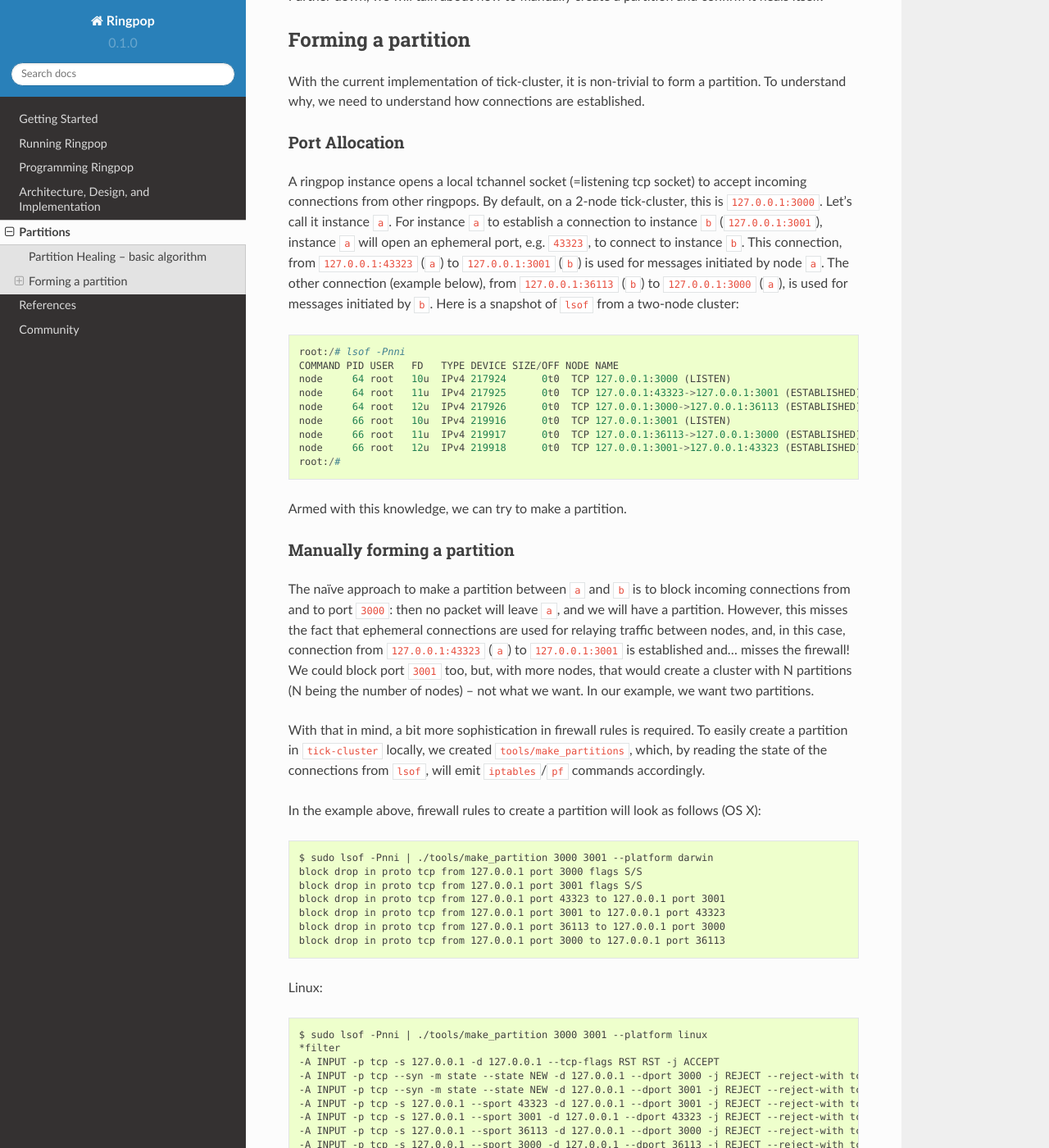
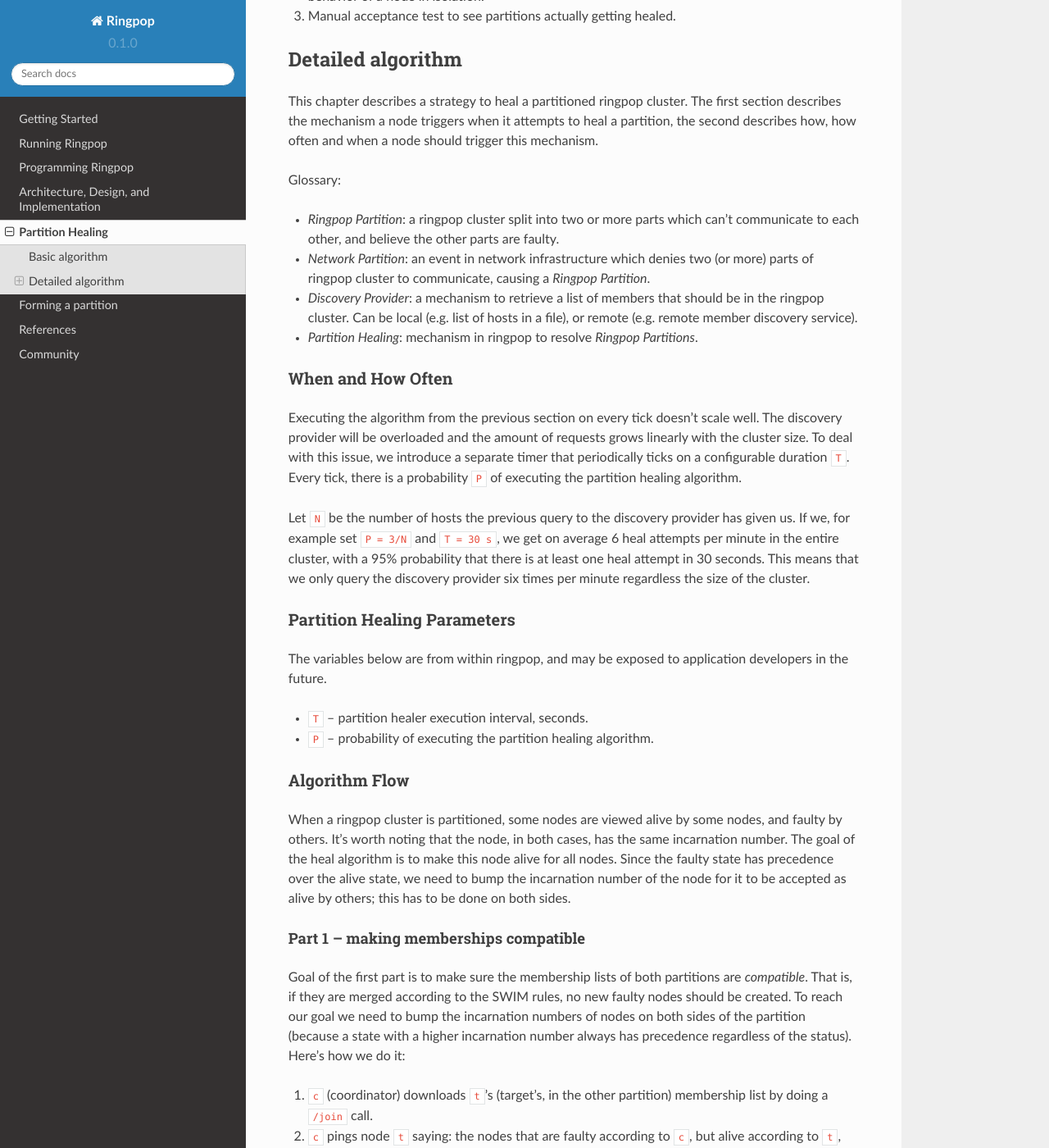
Before and after one commit to uber-node/ringpop-common, a Sphinx documentation site: the page built from docs/partitions.md, in a window 1280 px wide and 1400 px high, scrolled down 763 px. Shown: the whole window at 82% size. Built offline with Sphinx 7.4.7 and the Read the Docs theme 2.0.0, drawn with Linux system fonts in a browser that asks for light colours; some of the changed text lies outside the part shown.

Commit message:
Add partition healing details (#58)
* Add partition healing details

Implementation is settled, time to make documentation available. Also, clarify sudo and partition healing params:
- Two sudo commands in a pipe do not work when asked for a password; fix that.
- Rename configurables to partition healing parameters.

````diff
--- a/docs/index.rst
+++ b/docs/index.rst
@@ -13,5 +13,6 @@ To find out more, head to the Getting Started section below.
    programming_ringpop
    architecture_design
    partitions
+   make-partition
    references
    community
--- a/docs/partitions.md
+++ b/docs/partitions.md
@@ -1,226 +1,69 @@
-# Partitions
+# Partition Healing
 
-In the original implementation of ringpop, if a cluster is split to multiple
-partitions, nodes in each partition declare each other as faulty, and afterward
-will no longer communicate. Ringpop implemented support for merging the
-partitions, which we call `healing`.
+In the original implementation of ringpop, if a cluster is split to multiple partitions due to failing network connectivity between them, nodes in each partition declare each other as faulty, and afterward will no longer communicate. Ringpop implemented support for merging the partitions, which we call `healing`. If the network partition is healed, the ringpop cluster is still partitioned into smaller ringpop clusters that don't ping each other. We introduce Partition Healing to merge these smaller clusters back into one healthy ringpop cluster.
 
-## Partition Healing -- basic algorithm
+## Basic algorithm
 
-In order for two partitions to heal, the algorithm does the following,
-periodically (some details are omitted for brevity; exact algorithm can be
-found in the code comments in the implementation):
+In order for two partitions to heal, the algorithm does the following, periodically (this is the TLDR version of it; for the full algorithm, see below):
 
 1. Randomly select a `faulty` node.
 2. Send it a `/join` request, get its membership list.
-3. If the local and retrieved lists are incompatible (merging them will
-   introduce new faulties), mark all incompatible nodes suspect. When receiving
-   this change the respective node will reassert that it is actually alive and
-   update its incarnation number making it compatible for merge.
-4. If the local and retrieved lists are compatible (merging them will not
-   introduce new faulties), merge the membership list with the local node's
-   membership and disseminate the changes.
+3. If the local and retrieved lists are incompatible (merging them will introduce new faulties), mark all incompatible nodes suspect. When receiving this change the respective node will reassert that it is actually alive and update its incarnation number making it compatible for merge.
+4. If the local and retrieved lists are compatible (merging them will not introduce new faulties), merge the membership list with the local node's membership and disseminate the changes.
 
 We test this feature in 3 ways:
 
 1. Unit tests asserting the correct behavior.
-2. Integration tests, which will be the same for Go and Node implementations,
-   checking the behavior of a node in isolation.
+2. Integration tests, which will be the same for Go and Node implementations, checking the behavior of a node in isolation.
 3. Manual acceptance test to see partitions actually getting healed.
 
-Further down, we will talk about how to manually create a partition and confirm
-it heals itself.
+## Detailed algorithm
 
-## Forming a partition
+This chapter describes a strategy to heal a partitioned ringpop cluster. The first section describes the mechanism a node triggers when it attempts to heal a partition, the second describes how, how often and when a node should trigger this mechanism.
 
-With the current implementation of tick-cluster, it is non-trivial to form a
-partition. To understand why, we need to understand how connections are
-established.
+Glossary:
 
-### Port Allocation
+* _Ringpop Partition_: a ringpop cluster split into two or more parts which can't communicate to each other, and believe the other parts are faulty.
+* _Network Partition_: an event in network infrastructure which denies two (or more) parts of ringpop cluster to communicate, causing a _Ringpop Partition_.
+* _Discovery Provider_: a mechanism to retrieve a list of members that should be in the ringpop cluster. Can be local (e.g. list of hosts in a file), or remote (e.g. remote member discovery service).
+* _Partition Healing_: mechanism in ringpop to resolve _Ringpop Partitions_.
 
-A ringpop instance opens a local tchannel socket (=listening tcp socket) to
-accept incoming connections from other ringpops. By default, on a 2-node
-tick-cluster, this is `127.0.0.1:3000`. Let's call it instance `a`. For
-instance `a` to establish a connection to instance `b` (`127.0.0.1:3001`),
-instance `a` will open an ephemeral port, e.g. `43323`, to connect to instance
-`b`. This connection, from `127.0.0.1:43323` (`a`) to `127.0.0.1:3001` (`b`) is
-used for messages initiated by node `a`. The other connection (example below),
-from `127.0.0.1:36113` (`b`) to `127.0.0.1:3000` (`a`), is used for messages
-initiated by `b`. Here is a snapshot of `lsof` from a two-node cluster:
+### When and How Often
 
-```
-root:/# lsof -Pnni
-COMMAND PID USER   FD   TYPE DEVICE SIZE/OFF NODE NAME
-node     64 root   10u  IPv4 217924      0t0  TCP 127.0.0.1:3000 (LISTEN)
-node     64 root   11u  IPv4 217925      0t0  TCP 127.0.0.1:43323->127.0.0.1:3001 (ESTABLISHED)
-node     64 root   12u  IPv4 217926      0t0  TCP 127.0.0.1:3000->127.0.0.1:36113 (ESTABLISHED)
-node     66 root   10u  IPv4 219916      0t0  TCP 127.0.0.1:3001 (LISTEN)
-node     66 root   11u  IPv4 219917      0t0  TCP 127.0.0.1:36113->127.0.0.1:3000 (ESTABLISHED)
-node     66 root   12u  IPv4 219918      0t0  TCP 127.0.0.1:3001->127.0.0.1:43323 (ESTABLISHED)
-root:/#
-```
+Executing the algorithm from the previous section on every tick doesn't scale well. The discovery provider will be overloaded and the amount of requests grows linearly with the cluster size. To deal with this issue, we introduce a separate timer that periodically ticks on a configurable duration `T`. Every tick, there is a probability `P` of executing the partition healing algorithm.
 
-Armed with this knowledge, we can try to make a partition.
+Let `N` be the number of hosts the previous query to the discovery provider has given us. If we, for example set `P = 3/N` and `T = 30 s`, we get on average 6 heal attempts per minute in the entire cluster, with a 95% probability that there is at least one heal attempt in 30 seconds. This means that we only query the discovery provider six times per minute regardless the size of the cluster.
 
-### Manually forming a partition
+### Partition Healing Parameters
 
-The naïve approach to make a partition between `a` and `b` is to block incoming
-connections from and to port `3000`: then no packet will leave `a`, and we will
-have a partition. However, this misses the fact that ephemeral connections are
-used for relaying traffic between nodes, and, in this case, connection from
-`127.0.0.1:43323` (`a`) to `127.0.0.1:3001` is established and... misses the
-firewall! We could block port `3001` too, but, with more nodes, that
-would create a cluster with N partitions (N being the number of nodes) -- not
-what we want. In our example, we want two partitions.
+The variables below are from within ringpop, and may be exposed to application
+developers in the future.
 
-With that in mind, a bit more sophistication in firewall rules is required. To
-easily create a partition in `tick-cluster` locally, we created
-`tools/make_partitions`, which, by reading the state of the connections from
-`lsof`, will emit `iptables`/`pf` commands accordingly.
+* `T` -- partition healer execution interval, seconds.
+* `P` -- probability of executing the partition healing algorithm.
 
-In the example above, firewall rules to create a partition will look as follows
-(OS X):
+### Algorithm Flow
 
-```
-$ sudo lsof -Pnni | ./tools/make_partition 3000 3001 --platform darwin
-block drop in proto tcp from 127.0.0.1 port 3000 flags S/S
-block drop in proto tcp from 127.0.0.1 port 3001 flags S/S
-block drop in proto tcp from 127.0.0.1 port 43323 to 127.0.0.1 port 3001
-block drop in proto tcp from 127.0.0.1 port 3001 to 127.0.0.1 port 43323
-block drop in proto tcp from 127.0.0.1 port 36113 to 127.0.0.1 port 3000
-block drop in proto tcp from 127.0.0.1 port 3000 to 127.0.0.1 port 36113
-```
+When a ringpop cluster is partitioned, some nodes are viewed alive by some nodes, and faulty by others. It's worth noting that the node, in both cases, has the same incarnation number. The goal of the heal algorithm is to make this node alive for all nodes. Since the faulty state has precedence over the alive state, we need to bump the incarnation number of the node for it to be accepted as alive by others; this has to be done on both sides.
 
-Linux:
+#### Part 1 -- making memberships compatible
 
-```
-$ sudo lsof -Pnni | ./tools/make_partition 3000 3001 --platform linux
-*filter
--A INPUT -p tcp -s 127.0.0.1 -d 127.0.0.1 --tcp-flags RST RST -j ACCEPT
--A INPUT -p tcp --syn -m state --state NEW -d 127.0.0.1 --dport 3000 -j REJECT --reject-with tcp-reset
--A INPUT -p tcp --syn -m state --state NEW -d 127.0.0.1 --dport 3001 -j REJECT --reject-with tcp-reset
--A INPUT -p tcp -s 127.0.0.1 --sport 43323 -d 127.0.0.1 --dport 3001 -j REJECT --reject-with tcp-reset
--A INPUT -p tcp -s 127.0.0.1 --sport 3001 -d 127.0.0.1 --dport 43323 -j REJECT --reject-with tcp-reset
--A INPUT -p tcp -s 127.0.0.1 --sport 36113 -d 127.0.0.1 --dport 3000 -j REJECT --reject-with tcp-reset
--A INPUT -p tcp -s 127.0.0.1 --sport 3000 -d 127.0.0.1 --dport 36113 -j REJECT --reject-with tcp-reset
-COMMIT
-```
+Goal of the first part is to make sure the membership lists of both partitions are _compatible_. That is, if they are merged according to the SWIM rules, no new faulty nodes should be created. To reach our goal we need to bump the incarnation numbers of nodes on both sides of the partition (because a state with a higher incarnation number always has precedence regardless of the status). Here's how we do it:
 
-To sum up:
+1. `c` (coordinator) downloads `t`'s (target's, in the other partition) membership list by doing a `/join` call.
+2. `c` pings node `t` saying: the nodes that are faulty according to `c`, but alive according to `t`, are suspects. Then `t` will disseminate suspect messages to its own partition, and all nodes in `t`'s partition will reincarnate.
+3. mark all `c`'s nodes, which are faulty according to `t`, suspect, and disseminate that information in `c`'s cluster. That will trigger the `c`'s partition to reincarnate.
 
-* New connections to the listening ports (`3000`, `3001`) will be blocked. This
-  prevents tchannel to re-open new valid connections.
-* Relevant existing connections will be terminated (e.g. `3000` to ephemeral
-  ports).
-* Linux only: for the above to work, the firewall needs to explicitly accept
-  `RST` packets.
+After reincarnations are complete, the membership lists are compatible. Now we need to merge them.
 
-During the partition, new connections to the nodes will be impossible to make.
-This is important to keep in mind when using `ringpop-admin`: **invoke
-ringpop-admin before forming the partition**.
+#### Part 2 - merging memberships
 
-Armed with background how this works, we can go and make a local partition:
+When membership lists from both partitions are _compatible_, they can be merged, and no new faulty nodes will be induced. How?
 
-### Start the tick-cluster
+1. `c` applies the membership list of `t` locally.
+2. `c` disseminates the changes to its own partition (according to `c`'s partition, now `t`s partition is reachable).
+3. `c` sends its membership to `t` over a ping, thus making `c`'s partition alive according to `t`.
 
-In this example, we use Node version of ringpop, but we can use `testpop` from
-go too:
+#### Conclusion
 
-```shell
-$ ./scripts/tick-cluster.js -n 4 ./main.js  # node
-```
-
-### Open the ringpop-admin to observe the cluster state
-
-We shall open `ringpop-admin partitions` and `ringpop-admin top` before making the
-partition. This way, the "management" connections will be open and status will
-be visible during the partition:
-
-```shell
-$ ringpop-admin top 127.0.0.1:3000
-$ ringpop-admin partitions -w 1 127.0.0.1:3000  # other terminal
-```
-
-`ringpop-admin top` will show something like this:
-
-```
-Address          P1
-127.0.0.1:3000   alive
-127.0.0.1:3001   alive
-127.0.0.1:3002   alive
-127.0.0.1:3003   alive
-1 of 4
-```
-
-`ringpop-admin partitions` will show a single partition, updated every second:
-
-```
-10:27:09.615   Checksum    # Nodes   # Alive   # Suspect   # Faulty   Sample Host
-               192859590   4         4         0           0          127.0.0.1:3000
-10:27:10.607   Checksum    # Nodes   # Alive   # Suspect   # Faulty   Sample Host
-               192859590   4         4         0           0          127.0.0.1:3000
-```
-
-### Start the partition
-
-First, check how the firewall rules would look like before applying them to the
-firewall (optionally, you can pass `--platform=darwin` or `--platform=linux` to
-the `make_partition` script:
-
-```shell
-$ sudo lsof -Pnni | ./tools/make_partition 3000,3001 3002,3003
-```
-
-If you are happy with the output, apply the rules:
-
-OS X:
-
-```shell
-$ sudo lsof -Pnni | ./tools/make_partition 3000,3001 3002,3003 | sudo pfctl -emf -
-```
-
-Linux:
-
-```
-$ sudo lsof -Pnni | ./tools/make_partition 3000,3001 3002,3003 | sudo iptables-restore
-```
-
-In a few seconds, you should see output from `tick-cluster` that some of the
-nodes aren't able to ping each other. Let's verify we actuall have a partition.
-
-### Checking in the tools
-
-On partition, `ringpop-admin top` (opened before the partition) should display
-something like this:
-
-```
-Address          P1       P2
-127.0.0.1:3000   faulty   alive
-127.0.0.1:3001   faulty   alive
-127.0.0.1:3002   alive    faulty
-127.0.0.1:3003   alive    faulty
-```
-
-`ringpop-admin partitions` (opened before forming a partition) shows a more
-high-level view:
-
-```
-10:37:04.878   Checksum     # Nodes   # Alive   # Suspect   # Faulty   Sample Host
-               400620880    2         2         0           2          127.0.0.1:3002
-               3283514511   2         2         0           2          127.0.0.1:3000
-```
-
-That's it, we have a partition! To break it, we need to wipe the firewall rules:
-
-* OS X: `pfctl -f /etc/pf.conf`.
-* Linux: `iptables -F`.
-
-... and wait for partition healing to kick in.
-
-### Final remarks
-
-* `tools/make_partition` can only create two partitions. It can work with
-  arbitrary partition sizes; for usage, run `tools/make_partition --help`.
-* `tools/make_partition` is not intended to be used in an automated way. See
-  `--help` to learn about the limitations.
+Steps above describe how to heal two partitions in ringpop without inducing new faulty nodes and overloading the discovery provider.
````
Also changed, not shown: docs/make-partition.md (added, +197 -0 lines), 1 other file.
